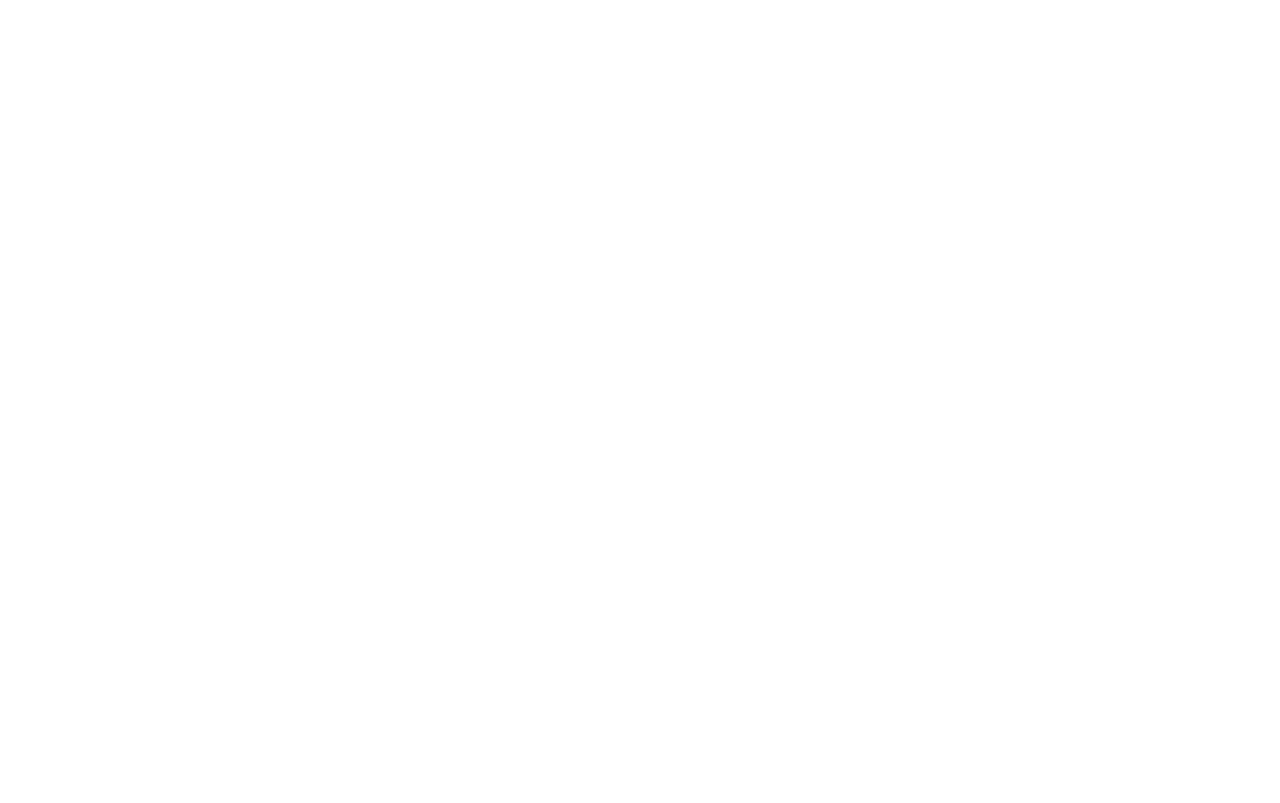
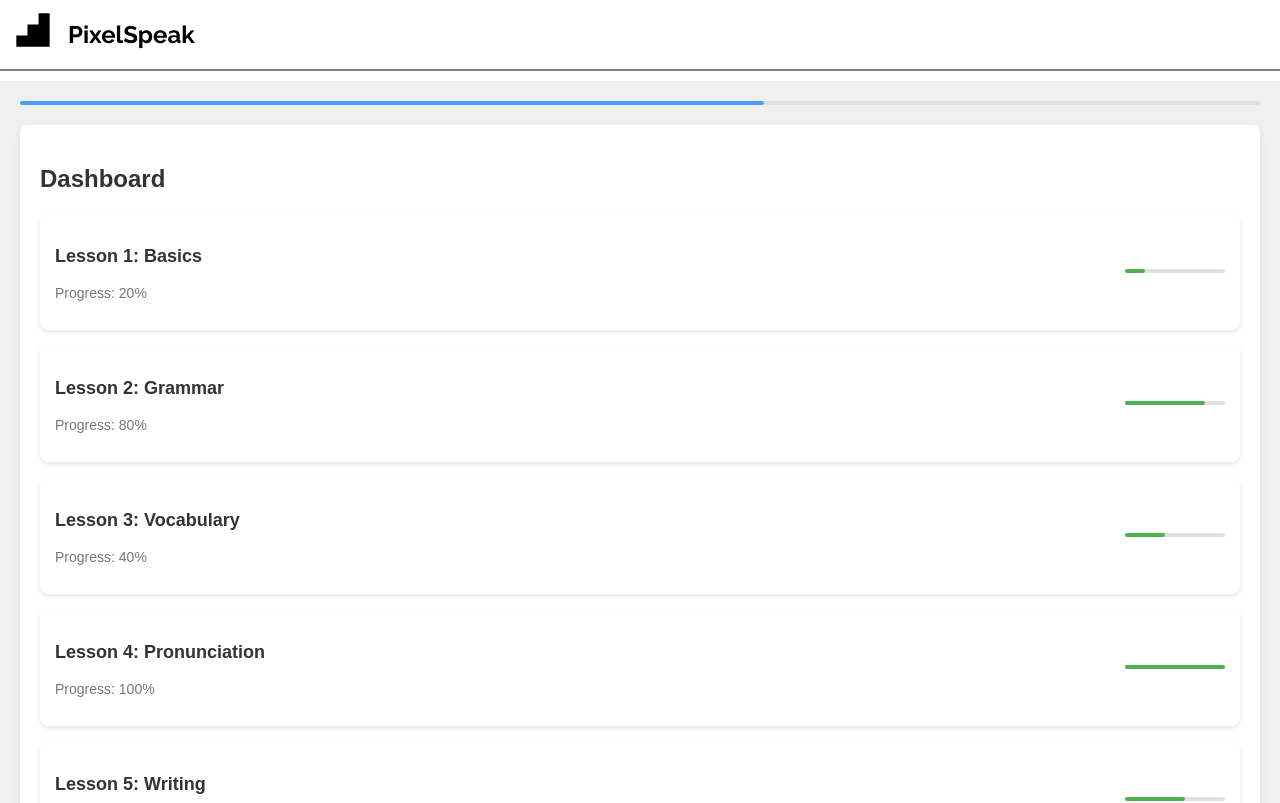
Before and after one commit to Harshith2835/learningapp, a React (Vite) app in the folder frontend/: page /dashboard in a window 1280 px wide. Before the commit this address had no page. Shown: the top 803 px of the page. Built offline with nearby package versions, Linux system fonts and the light colour scheme.

Commit message:
added basic dashboad page

```diff
--- a/frontend/src/App.jsx
+++ b/frontend/src/App.jsx
@@ -1,6 +1,7 @@
 import { BrowserRouter as Router, Routes, Route, Link } from 'react-router-dom';
 import HomePage from './Homepage';
 import AuthPage from './AuthPage';
+import Dashboard from './Dashboard';
 
 function App() {
 
@@ -9,6 +10,7 @@
       <Routes>
         <Route path="/" element={<HomePage />} />
         <Route path="/auth" element={<AuthPage/>} />
+        <Route path="/dashboard" element={<Dashboard/>} />
       </Routes>
     </Router>
   )
--- a/frontend/src/AuthPage.jsx
+++ b/frontend/src/AuthPage.jsx
@@ -1,14 +1,32 @@
 import React, { useState, useEffect } from 'react';
-import { useSearchParams } from 'react-router-dom';
+import { useSearchParams, Link } from 'react-router-dom';
 import './styles/authpage.css'
 
 export default function AuthPage() {
   const [searchParams] = useSearchParams();
   const initialMode = searchParams.get('mode') === 'signup' ? false : true; // If 'signup' is passed, start with Sign up
   const [isLogin, setIsLogin] = useState(initialMode);
+  const [email, setEmail] = useState('');
+  const [password, setPassword] = useState('');
+  const [isAuthenticated, setIsAuthenticated] = useState(false);
 
   const toggleAuthMode = () => {
     setIsLogin((prevIsLogin) => !prevIsLogin);
+  };
+
+  const handleLoginSubmit = (event) => {
+    event.preventDefault();
+    if (email === 'mern@gmail.com' && password === '12345') {
+      setIsAuthenticated(true);
+    } else {
+      alert('Invalid email or password');
+    }
+  };
+
+  const handleSignupSubmit = (event) => {
+    event.preventDefault();
+    // Handle signup logic here, e.g., send data to an API
+    alert('Signup is not implemented yet');
   };
 
   useEffect(() => {
@@ -18,23 +36,33 @@
 
   return (
     <div className='auth-page-container'>
-        <div className="auth-page">
+      <div className="auth-page">
         <h2>{isLogin ? 'Log in to PixelSpeak' : 'Sign up for PixelSpeak'}</h2>
 
         {isLogin ? (
-          <form className="login-form">
+          <form className="login-form" onSubmit={handleLoginSubmit}>
             <label>
               Email:
-              <input type="email" required />
+              <input
+                type="email"
+                value={email}
+                onChange={(e) => setEmail(e.target.value)}
+                required
+              />
             </label>
             <label>
               Password:
-              <input type="password" required />
+              <input
+                type="password"
+                value={password}
+                onChange={(e) => setPassword(e.target.value)}
+                required
+              />
             </label>
             <button type="submit">Log in</button>
           </form>
         ) : (
-          <form className="signup-form">
+          <form className="signup-form" onSubmit={handleSignupSubmit}>
             <label>
               Name:
               <input type="text" required />
@@ -57,7 +85,15 @@
             {isLogin ? 'Sign up' : 'Log in'}
           </button>
         </p>
+
+        {/* If authenticated, show link to dashboard */}
+        {isAuthenticated && (
+          <div className="auth-success">
+            <p>Login successful!</p>
+            <Link to="/dashboard" className="dashboard-link">Go to Dashboard</Link>
+          </div>
+        )}
       </div>
     </div>
   );
-};
+}
--- a/frontend/src/Dashboard.jsx
+++ b/frontend/src/Dashboard.jsx
@@ -1,5 +1,53 @@
+import React, { useState } from 'react';
+import './styles/dashboard.css';
 import Header from './Header'
 
-export default function Dashboard(){
+const lessonsData = [
+  { id: 1, title: 'Lesson 1: Basics', completed: 20 },
+  { id: 2, title: 'Lesson 2: Grammar', completed: 80 },
+  { id: 3, title: 'Lesson 3: Vocabulary', completed: 40 },
+  { id: 4, title: 'Lesson 4: Pronunciation', completed: 100 },
+  { id: 5, title: 'Lesson 5: Writing', completed: 60 }
+];
 
-}
+export default function Dashboard () {
+
+  const [lessons, setLessons] = useState(lessonsData);
+
+  const totalProgress = lessons.reduce((acc, lesson) => acc + lesson.completed, 0);
+  const progressPercentage = totalProgress / lessons.length;
+
+  return (
+    <>
+      <Header></Header>
+      <div className="dashboard-container">
+          {/* Progress Bar */}
+          <div className="progress-bar-background">
+            <div className="progress-bar" style={{ width: `${progressPercentage}%` }}></div>
+          </div>
+
+          {/* Dashboard Content */}
+          <div className="dashboard-content">
+            <h2 className="dashboard-title">Dashboard</h2>
+            <div className="lessons-list">
+              {lessons.map((lesson) => (
+                <div key={lesson.id} className="lesson-item">
+                  <div>
+                    <h3 className="lesson-title">{lesson.title}</h3>
+                    <p className="lesson-progress">Progress: {lesson.completed}%</p>
+                  </div>
+                  <div className="lesson-progress-bar-background">
+                    <div
+                      className="lesson-progress-bar"
+                      style={{ width: `${lesson.completed}%` }}
+                    ></div>
+                  </div>
+                </div>
+              ))}
+            </div>
+          </div>
+        </div>
+    </>
+
+  );
+};
--- /dev/null
+++ b/frontend/src/styles/dashboard.css
@@ -0,0 +1,77 @@
+/* Dashboard Container */
+.dashboard-container {
+  font-family: Arial, sans-serif;
+  min-height: 100vh;
+  background-color: #f0f0f0;
+  padding: 20px;
+}
+
+/* Progress Bar */
+.progress-bar-background {
+  background-color: #e0e0e0;
+  height: 4px;
+  border-radius: 2px;
+  margin-bottom: 20px;
+  width: 100%;
+}
+
+.progress-bar {
+  background-color: #4c9aff;
+  height: 4px;
+  border-radius: 2px;
+}
+
+/* Dashboard Content */
+.dashboard-content {
+  padding: 20px;
+  background-color: white;
+  border-radius: 8px;
+  box-shadow: 0 4px 6px rgba(0, 0, 0, 0.1);
+}
+
+.dashboard-title {
+  font-size: 24px;
+  font-weight: bold;
+  color: #333;
+  margin-bottom: 20px;
+}
+
+.lessons-list {
+  display: flex;
+  flex-direction: column;
+  gap: 15px;
+}
+
+.lesson-item {
+  display: flex;
+  justify-content: space-between;
+  align-items: center;
+  padding: 15px;
+  background-color: #ffffff;
+  border-radius: 8px;
+  box-shadow: 0 2px 4px rgba(0, 0, 0, 0.1);
+}
+
+.lesson-title {
+  font-size: 18px;
+  font-weight: 600;
+  color: #333;
+}
+
+.lesson-progress {
+  font-size: 14px;
+  color: #777;
+}
+
+.lesson-progress-bar-background {
+  width: 100px;
+  height: 4px;
+  background-color: #e0e0e0;
+  border-radius: 2px;
+}
+
+.lesson-progress-bar {
+  height: 4px;
+  background-color: #4caf50;
+  border-radius: 2px;
+}
```
